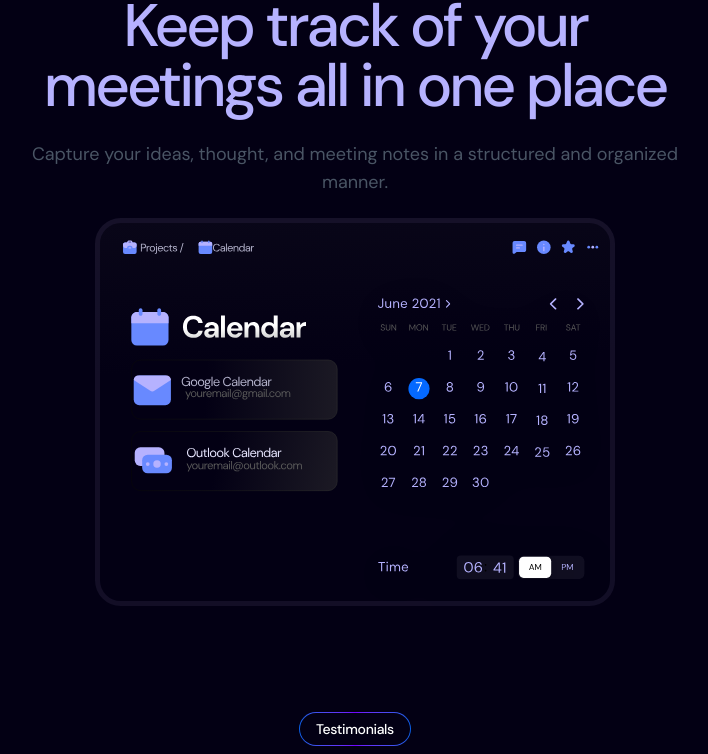
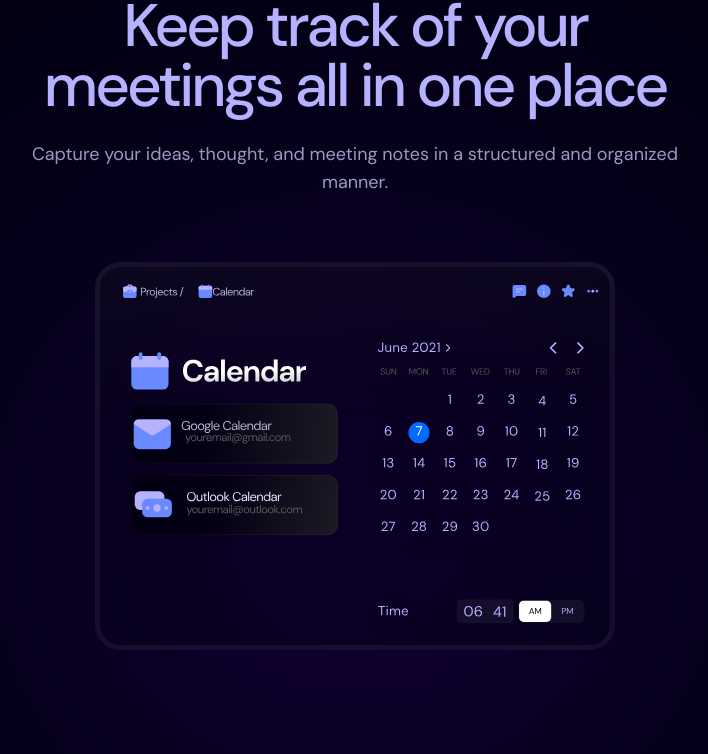
Before and after one commit to Creatureab/saas-page, a Next.js app: page / in a window 1280 px wide. Shown: the part 1352-2106 px from the top of the page, without its empty margins (285-993 px from the left). Built offline with nearby package versions, Linux system fonts and the light colour scheme.

Commit message:
this features commit

```diff
--- a/src/section/Features.tsx
+++ b/src/section/Features.tsx
@@ -4,8 +4,10 @@ import Featuresbg from "@/assets/Desktop - 8.svg";
 
 const Features = () => {
     return (
-        <section className="py-20 md:py-24">
-            <div className="container">
+        <section className="relative py-20 md:py-24 overflow-hidden">
+            <div className="container relative">
+                <div className="absolute top-[320px] left-1/2 -translate-x-1/2 w-[618px] h-[529px] rounded-full bg-[#5000B5] opacity-[0.23] blur-[150px] pointer-events-none -z-10" />
+
                 <div className="flex justify-center mb-2">
                     <div className="rounded-full p-[1px] bg-gradient-to-r from-[#0560E8] via-[#7000FF] to-[#0560E8]">
                         <div className="flex items-center justify-center px-6 py-2 rounded-full bg-[#030014]">
@@ -17,26 +19,23 @@ const Features = () => {
                 </div>
 
                 <div className="px-4 sm:px-6 lg:px-0">
-                    <h2 className="text-5xl md:text-6xl max-w-2xl font-medium text-[#B6B2FF] tracking-tighter
-                 text-left md:text-center mx-auto">
+                    <h2 className="text-5xl md:text-6xl max-w-2xl font-medium text-[#B6B2FF] tracking-tighter text-left md:text-center mx-auto">
                         Keep track of your meetings all in one place
                     </h2>
-
-                    <p className="mt-6 text-lg text-gray-600 max-w-2xl
-                text-left md:text-center mx-auto">
+                    <p className="mt-6 text-lg text-[#9C99C1] max-w-2xl text-left md:text-center mx-auto">
                         Capture your ideas, thought, and meeting notes in a structured
                         and organized manner.
                     </p>
                 </div>
 
-                <div className="p-2.5 rounded-xl mt-3 flex items-center justify-center">
+                {/* Feature Image */}
+                <div className="relative p-2.5 rounded-xl mt-14 flex items-center justify-center">
                     <Image
                         src={Featuresbg}
-                        alt="Featuresbg"
-                        className="max-w-full h-auto"
+                        alt="Features background"
+                        className="max-w-full h-auto rounded-xl"
                     />
                 </div>
-
             </div>
 
         </section>
```
